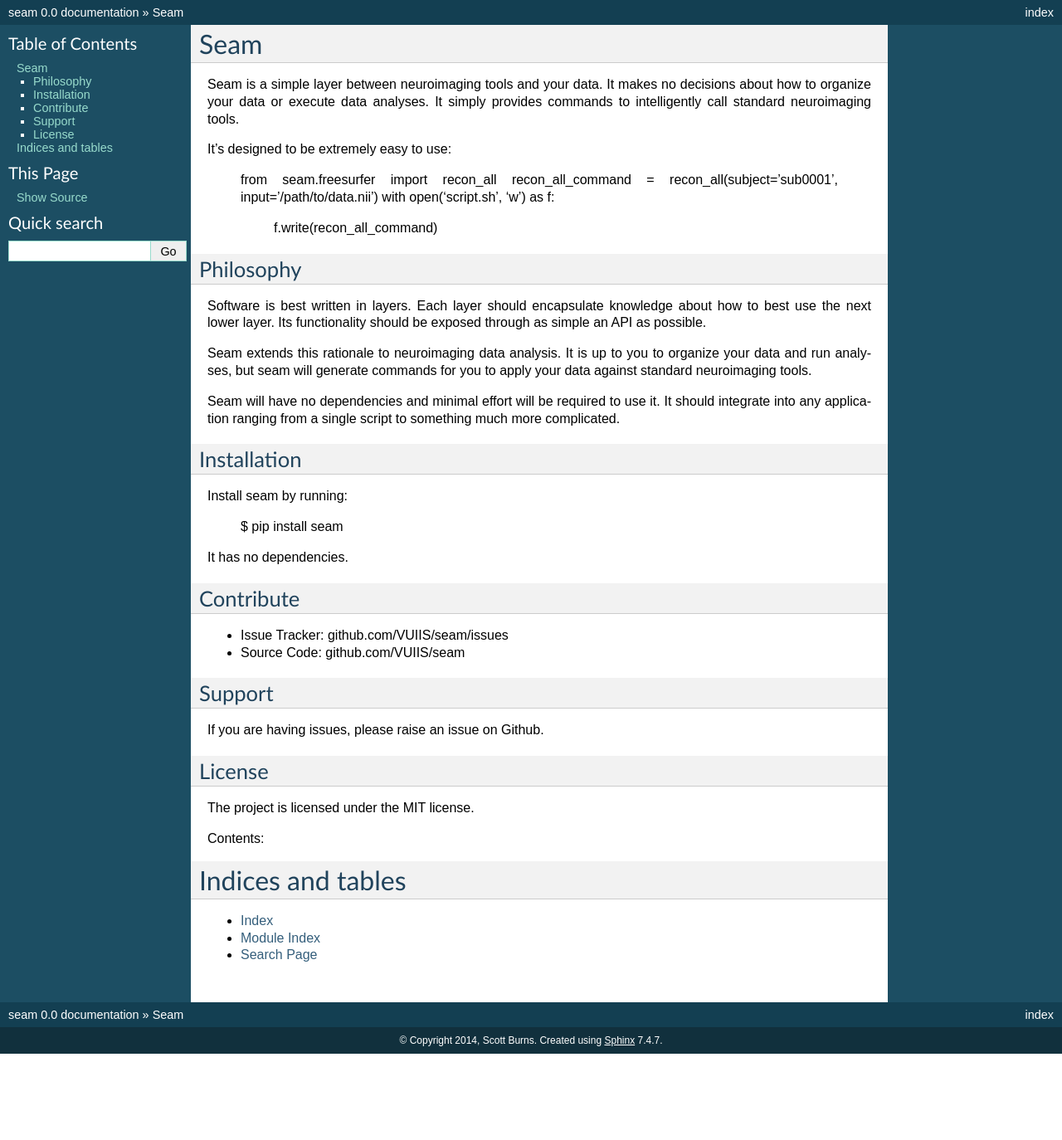
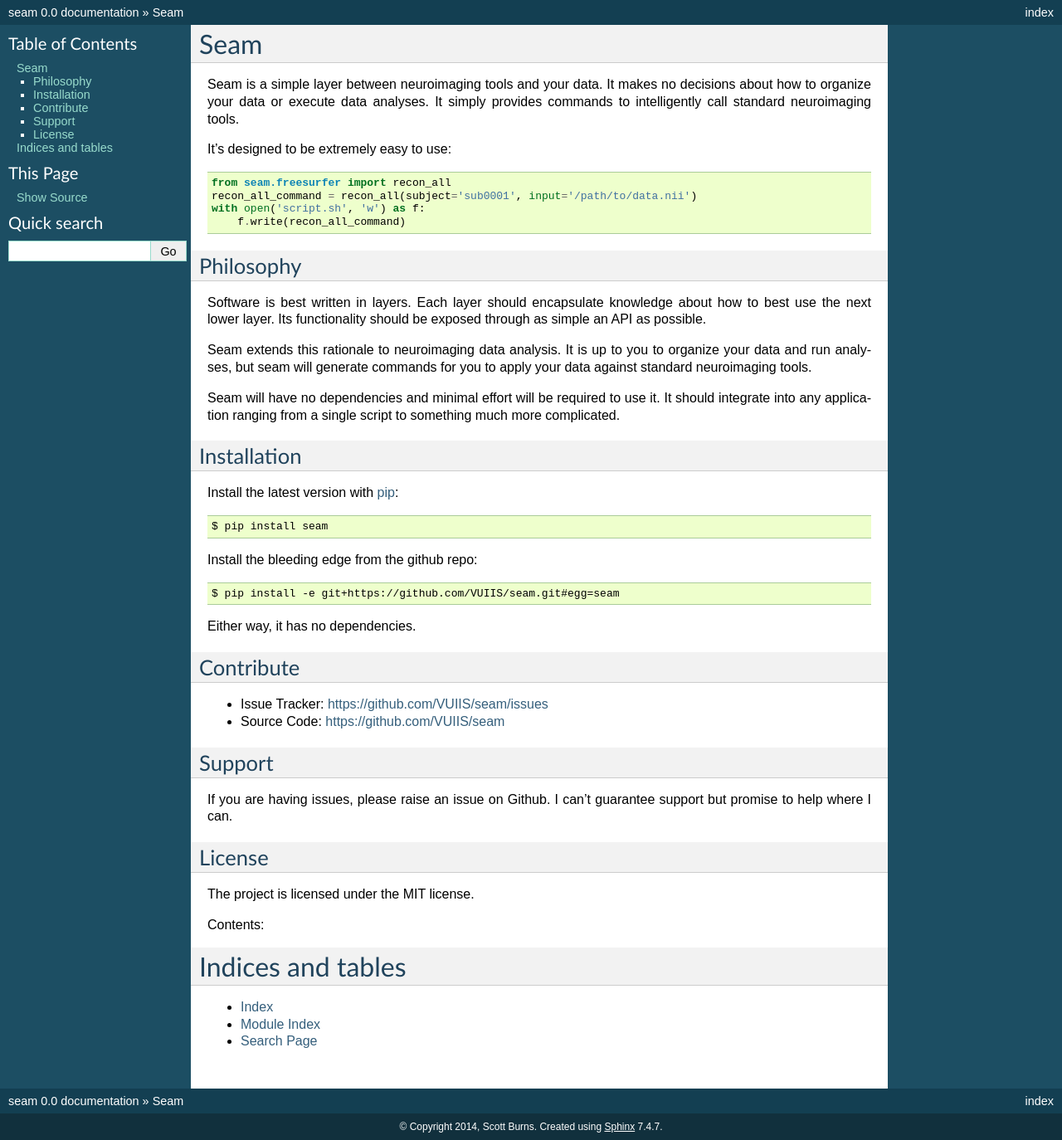
Before and after one commit to VUIIS/seam, a Sphinx documentation site: the page built from docs/index.rst, in a window 1280 px wide. Shown: the whole page at 83% size. Built offline with Sphinx 7.4.7, drawn with Linux system fonts in a browser that asks for light colours; before the commit the page ends 1270 px from its top, so only the background shows below that.

```diff
--- a/docs/index.rst
+++ b/docs/index.rst
@@ -8,7 +8,7 @@ Seam
 
 Seam is a simple layer between neuroimaging tools and your data. It makes no decisions about how to organize your data or execute data analyses. It simply provides commands to intelligently call standard neuroimaging tools.
 
-It's designed to be extremely easy to use:
+It's designed to be extremely easy to use::
 
     from seam.freesurfer import recon_all
     recon_all_command = recon_all(subject='sub0001', input='/path/to/data.nii')
@@ -27,22 +27,26 @@ Seam will have no dependencies and minimal effort will be required to use it. It
 Installation
 ------------
 
-Install seam by running:
+Install the latest version with `pip <https://pypi.python.org/pypi/pip>`_::
 
     $ pip install seam
 
-It has no dependencies.
+Install the bleeding edge from the github repo::
+
+    $ pip install -e git+https://github.com/VUIIS/seam.git#egg=seam
+
+Either way, it has no dependencies.
 
 Contribute
 ----------
 
-- Issue Tracker: github.com/VUIIS/seam/issues
-- Source Code: github.com/VUIIS/seam
+- Issue Tracker: `<https://github.com/VUIIS/seam/issues>`_
+- Source Code: `<https://github.com/VUIIS/seam>`_
 
 Support
 -------
 
-If you are having issues, please raise an issue on Github.
+If you are having issues, please raise an issue on Github. I can't guarantee support but promise to help where I can.
 
 License
 -------
```
Also changed, not shown: README.md (+6 -0 lines).
